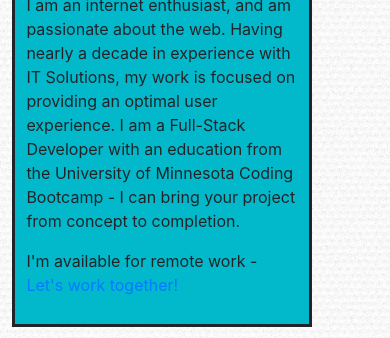
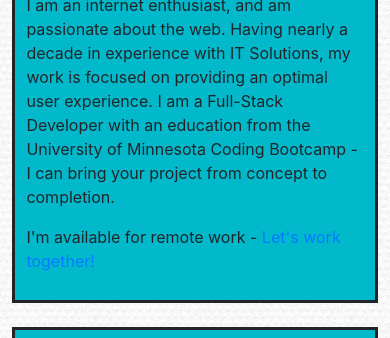
Before and after one commit to prettykatemachine/portfolio, a plain HTML site: page index.html in a window 390 px wide. Shown: the part 374-712 px from the top of the page. Drawn offline with nearby package versions, Linux system fonts and the light colour scheme.

Commit message:
that was not okay.

```diff
--- a/assets/css/style.css
+++ b/assets/css/style.css
@@ -4,25 +4,7 @@ html {
   *, *:before, *:after {
     box-sizing: inherit;
   }
-  /* width less than 980px  */
-@media screen and (max-width: 980px) {
-    #about, portfolio, contact {
-        width: 150px;
-    }
 
-
-  /* width less than 768px  */
-  @media screen and (max-width: 768px) {
-    #about, portfolio, contact {
-        width: 300px;
-    }
-
-
-  /* width less than 640px  */
-  @media screen and (max-width: 640px) {
-    #about, portfolio, contact {
-        width: 300px;
-    }
 
 .jumbotron-fluid {
     margin-bottom: 0%;
```
